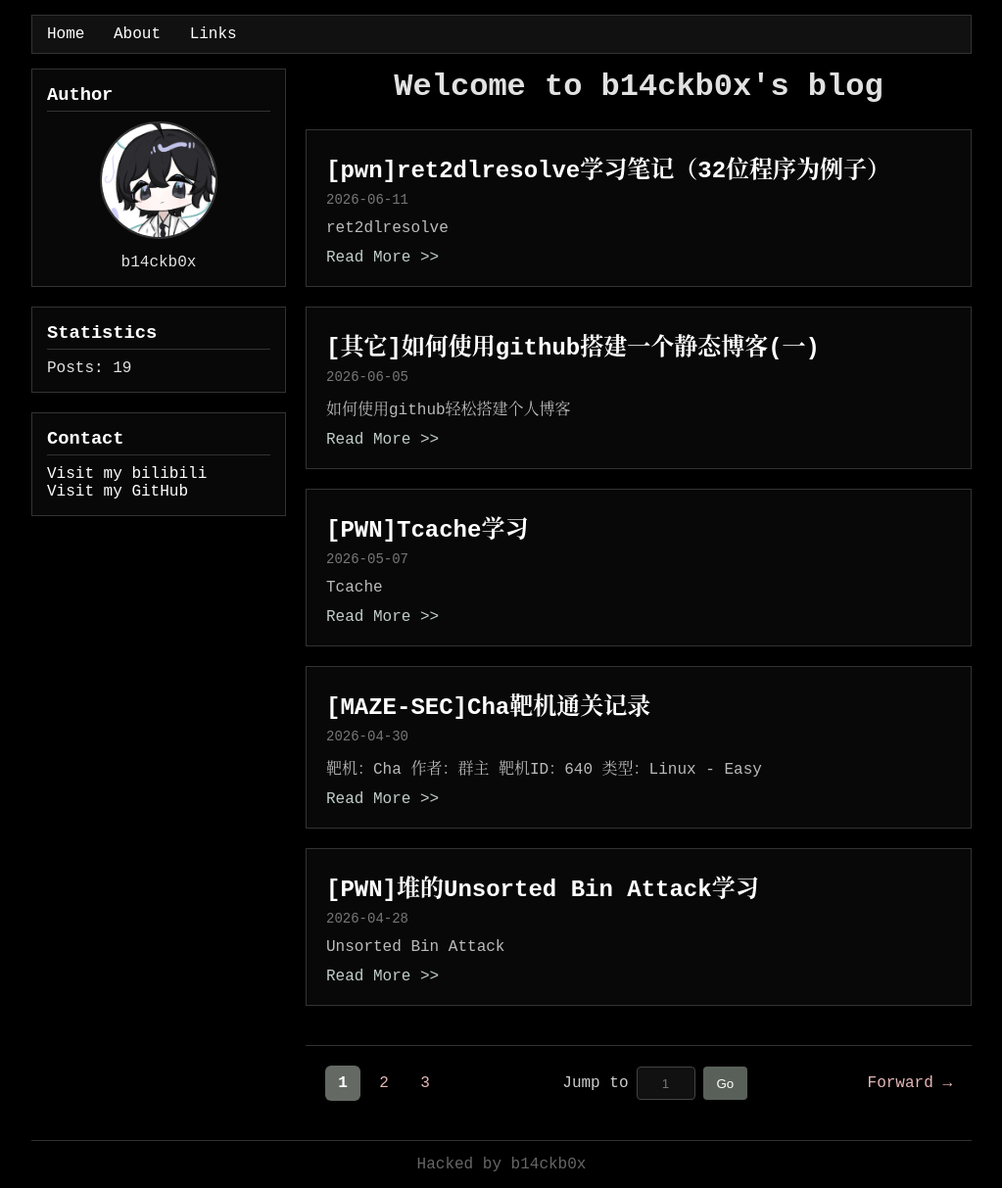
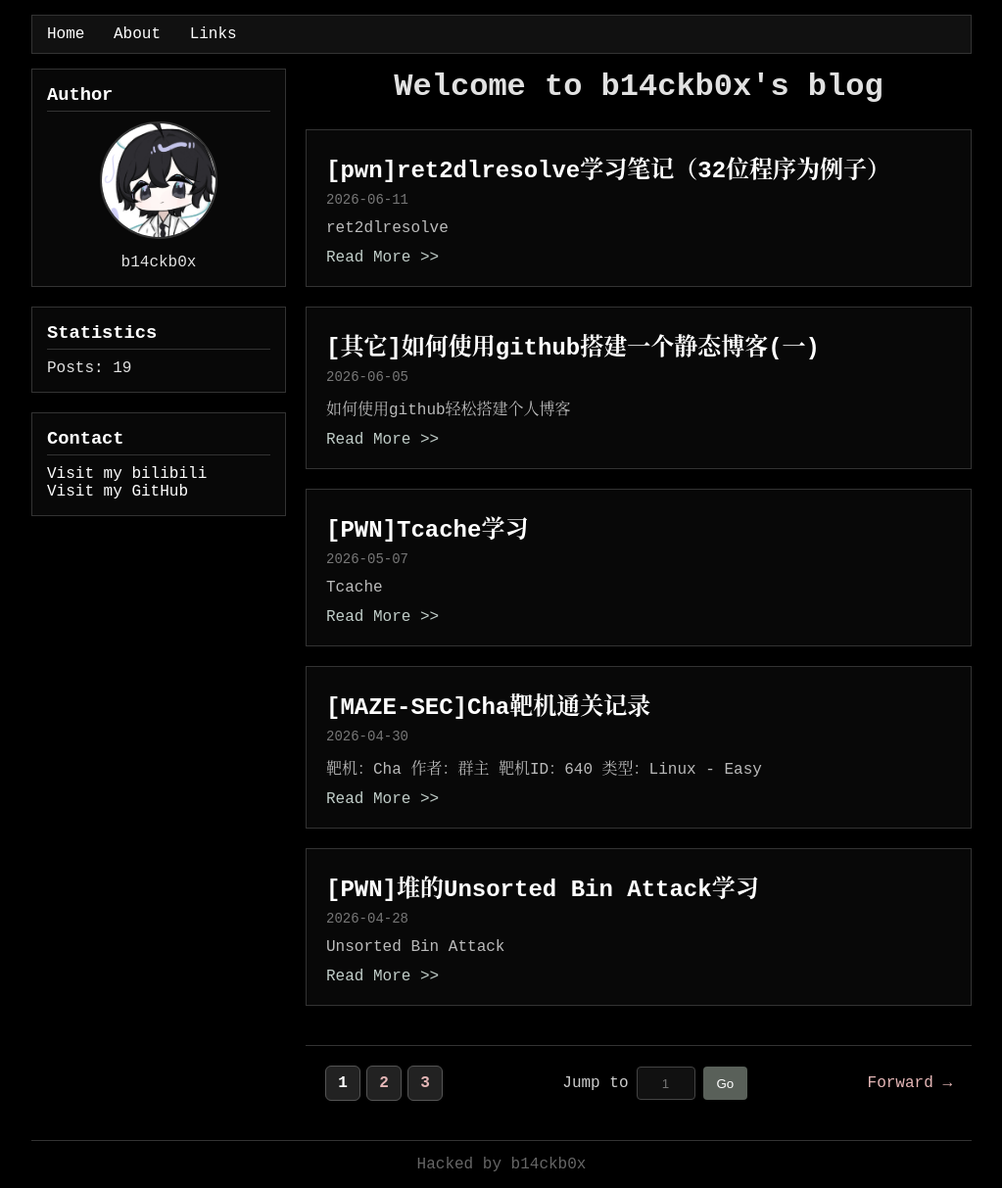
Before and after one commit to NTC627/ntc627.github.io, a Jekyll site: the page built from index.html, in a window 1280 px wide. Shown: the whole page at 98% size, without its empty margins (128-1151 px from the left). Built offline with Jekyll 4.4.1, drawn with Linux system fonts in a browser that asks for light colours; the list of posts is cut into pages by our own code.

Commit message:
style modified

```diff
--- a/assets/css/style.css
+++ b/assets/css/style.css
@@ -101,6 +101,10 @@
     text-decoration: none;
 
     box-sizing: border-box;
+    border: 1px solid #555;
+    background: #222;
+    color: #fff;
+    font-weight: 600;
   }
 
   .page-number {
@@ -112,14 +116,8 @@
     background: rgba(255,255,255,0.08);
   }
 
-  .page-current {
-    background: #6e736eea;
-    color: white;
-    font-weight: 600;
-  }
-
   .page-nav {
-    color: #d4c3c3;
+    color: #b8eeb8;
     text-decoration: none;
     white-space: nowrap;
   }
```
